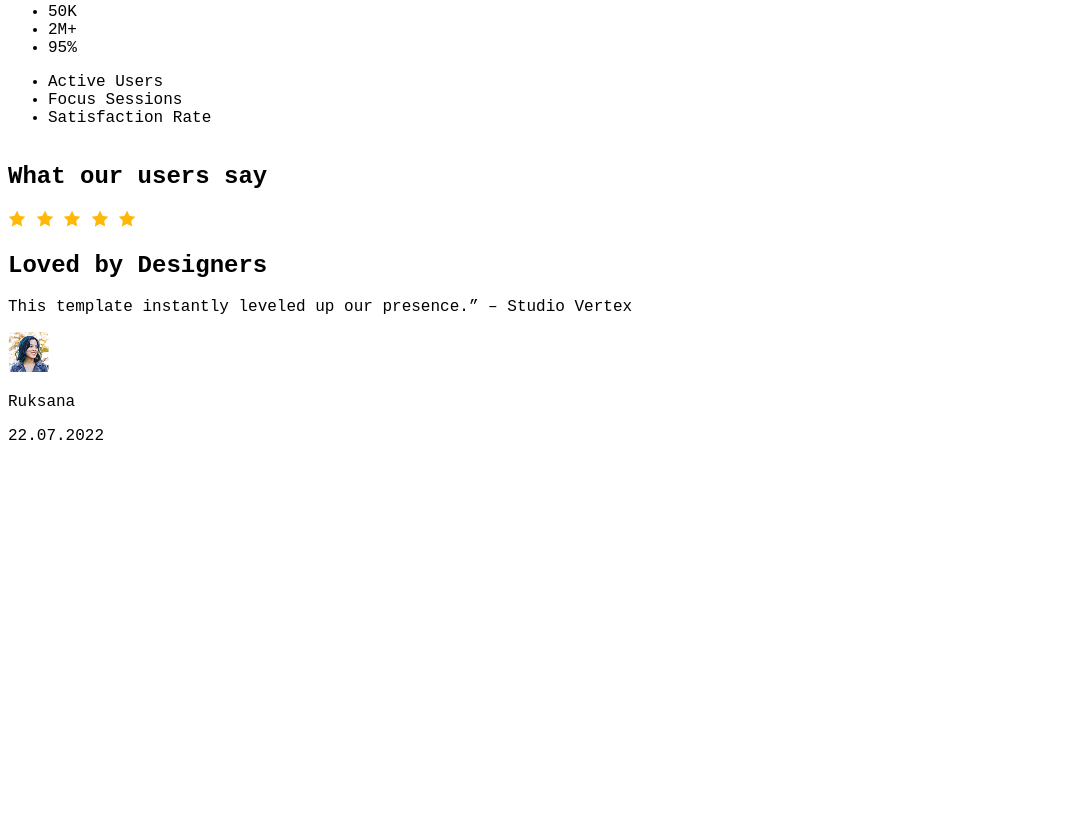
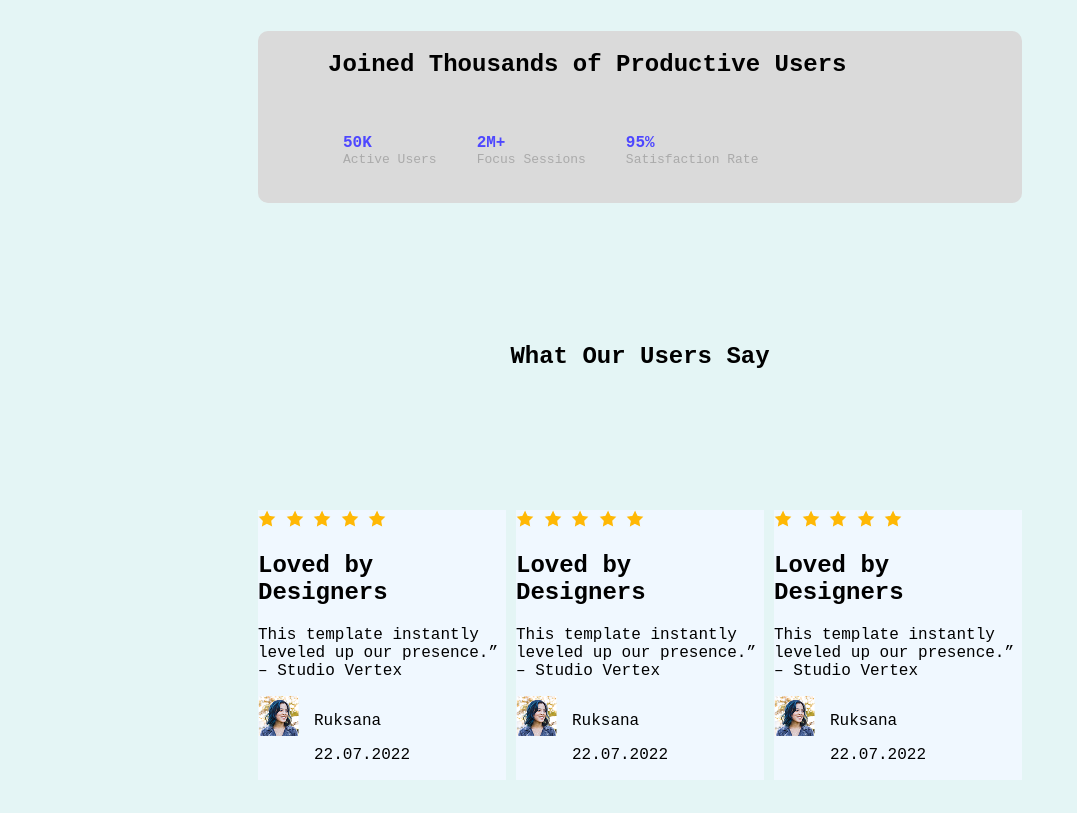
Before and after one commit to Takamaimana/Web-A01-launchpad, a plain HTML site: page index.html in a window 1280 px wide. Shown: the part 1027-1840 px from the top of the page, without its empty margins (0-1077 px from the left). Before the commit the page ends 1488 px from the top, so only its background shows below. Drawn offline with Linux system fonts and the light colour scheme; a web font is replaced by a local one.

Commit message:
added all the files for the second time

```diff
--- a/index.html
+++ b/index.html
@@ -9,7 +9,7 @@
 <link href="https://fonts.googleapis.com/css2?family=Azeret+Mono:ital,wght@0,100..900;1,100..900&family=Roboto:ital,wght@0,100..900;1,100..900&display=swap" rel="stylesheet">
     <link rel="stylesheet" href="styles/launchpad.css">
 </head>
-<body class="azeret-mono-uniquifier">
+<body class="azeret-mono-uniquifier blue">
     <header class="im">
        <nav>
 
@@ -27,39 +27,50 @@
     </header>
     <main>
        <section class="product">
-        <div class pro-content>
+        <div class=pro-content>
+        <div>
             <h3 class="pro-tittle">See It in Action</h3>
-            <p>Jump into the live demo and see how your brand looks in this bold new style.</p>
+            <p class="pro-col">Jump into the live demo and see how your brand looks in this bold new style.</p>
             <a href=""><button class="btn-third">Launch Live Preview</button></a>
         </div>
-        <div>
+
             <img src="Assets/wc-mini.png" alt="">
+
         </div>
        </section>
-        <section class="pro-goals">
+        <section class="style-sec">
 
-            <div class=".development">
-                   <h2>Joined Thousands of Productive Users</h2>
-                   <ul>
-                    <li>50K</li>
-                    <li>2M+</li>
-                    <li>95%</li>
-                </ul>
-                <ul>
-                <li>Active Users</li>
-                <li>Focus Sessions</li>
-                <li>Satisfaction Rate</li>
-            </ul>
+            <div >
+                <div class="head-one">
+                   <h2 class="head">Joined Thousands of Productive Users</h2></div>
+                   <div class="box">
+                   <ul class="listing">
+                    <li class="number">50K</li>
+                    <li class="value">Active Users</li>
+                    </ul>
+                    <ul class="listing">
+                    <li class="number">2M+</li>
+                    <li class="value">Focus Sessions</li>
+                    </ul>
+                    <ul class="listing">
+                    <li class="number">95%</li>
+                    <li class="value">Satisfaction Rate</li>
+                   </ul></div>
             </div>
         </section>
-        <section>
-            <h2>What our users say</h2>
-            <div>
+        <section class="style-third">
+            <div class="head-T">
+            <h2 class="head-four">What Our Users Say</h2>
+            </div>
+            <div class="container">
+            <div class="review">
+                <div class="R-1">
+                <div>
                 <img src="Assets/icon-star.png" alt="">
                 <img src="Assets/icon-star.png" alt="">
                 <img src="Assets/icon-star.png" alt="">
                 <img src="Assets/icon-star.png" alt="">
-                <img src="Assets/icon-star.png" alt="">
+                <img src="Assets/icon-star.png" alt=""></div>
 
 
             </div>
@@ -67,11 +78,64 @@
                 <h2>Loved by Designers</h2>
                 <p>This template instantly leveled up our presence.” – Studio Vertex</p>
             </div>
+            <div class="R-name">
+                <div><img src="Assets/avatar.png" alt=""></div>
+               <div class="R-D"><p>Ruksana</p>
+
+                <p>22.07.2022</p></div>
+            </div>
+        </div>
+             <div class="review">
+                <div class="R-2">
+                <div>
+                <img src="Assets/icon-star.png" alt="">
+                <img src="Assets/icon-star.png" alt="">
+                <img src="Assets/icon-star.png" alt="">
+                <img src="Assets/icon-star.png" alt="">
+                <img src="Assets/icon-star.png" alt=""></div>
+
+
+            </div>
             <div>
-                <img src="Assets/avatar.png" alt="">
-                <p>Ruksana</p>
-                <p>22.07.2022</p>
+                <h2>Loved by Designers</h2>
+                <p>This template instantly leveled up our presence.” – Studio Vertex</p>
             </div>
+            <div class="R-name">
+               <div> <img src="Assets/avatar.png" alt=""></div>
+                <div class="R-D"><p>Ruksana</p>
+                <p>22.07.2022</p></div>
+            </div>
+        </div>
+             <div class="review"><div class="R-3">
+                <div>
+                <img src="Assets/icon-star.png" alt="">
+                <img src="Assets/icon-star.png" alt="">
+                <img src="Assets/icon-star.png" alt="">
+                <img src="Assets/icon-star.png" alt="">
+                <img src="Assets/icon-star.png" alt=""></div>
+
+
+            </div>
+            <div>
+                <h2>Loved by Designers</h2>
+                <p>This template instantly leveled up our presence.” – Studio Vertex</p>
+            </div>
+            <div class="R-name">
+                <div><img src="Assets/avatar.png" alt=""></div>
+                <div class="R-D"><p>Ruksana</p>
+                <p>22.07.2022</p></div>
+            </div></div></div>
+        </section>
+        <section class="style-four">
+            <div>
+            <div class="focus">
+                <h3>Ready To Focus Better</h3>
+                <p>This template level up our ways of view and presence</p>
+                <a href=""><button class="btn-x">Get Started Free</button></a>
+            </div>
+            <div>
+                <img src="Assets/wc-big.png" alt="">
+            </div></div>
         </section>
     </main>
     <footer></footer>
--- a/styles/launchpad.css
+++ b/styles/launchpad.css
@@ -4,6 +4,10 @@
     font-optical-sizing: auto;
     font-weight: <weight>;
     font-style: normal;
+
+  }
+  .blue{
+   background-color: rgb(228, 245, 245);
   }
 
  /*nav related style*/
@@ -35,6 +39,7 @@
    box-sizing: border-box;
    border: none;
    padding: 12px 36px ;
+   margin-top: 10px;
 
  }
 
@@ -63,8 +68,14 @@
  }
 
  .product{
-    display: flex;
-    padding: 20px
+    margin: 70px 250px;
+ }
+ .pro-content{
+   display: flex;
+
+ }
+ .pro-col{
+    color: #AAAAAA;
  }
  .pro-tittle{
     /*font-size:50 ;*/
@@ -84,13 +95,77 @@
 
 
 
- .pro-goals{
-    background-color:;
+ .style-sec{
+    background-color:#dadada;
+    margin: 70px 250px;
+    border-radius: 10px;
     display: flex;
  }
+ .listing{
+list-style-type: none;
+ }
+.box{
+   padding: 20px 45px;
+  /*justify-content: center;*/
+  display: flex;
+}
+.head{
+  padding: 0px 70px;
+   font-size: 40;
+   font-weight: bold;
 
- .development{/*
-    margin: 215px;
-    text-align: center;
-    margin-left: 100px;
-    margin-right: 115px;
+}
+.head-one{
+   text-align: center;
+   justify-content: center;
+   display: flex;
+}
+.number{
+   color: #4E47FF;
+   font-size: 170;
+   font-weight: bold;
+}
+.value{
+   color: #AAAAAA;
+   font-size: small;
+}
+ .head-four{
+    margin: 70px 250px;
+    font-weight: 600;
+ }
+ .head-T{
+ text-align: center;
+ display: flex;
+ justify-content: center;
+ }
+
+ .container{
+   display: flex;
+   gap: 10px;
+   margin: 70px 250px;
+ }
+ .review{
+  background-color: aliceblue;
+ }
+ .R-name{
+   display: flex;
+ }
+ .R-D{
+   padding-left: 15px;
+   font-size: medium;
+}
+.btn-x{
+ color: #FFFFFF;
+    font-weight: lighter;
+    font-size: 16;
+    background-color: #4E47FF;
+    border-radius: 6px;
+   box-sizing: border-box;
+   border: none;
+   padding: 12px 36px ;
+}
+.focus{
+
+   text-align: center;
+   justify-content: center;
+}
```
